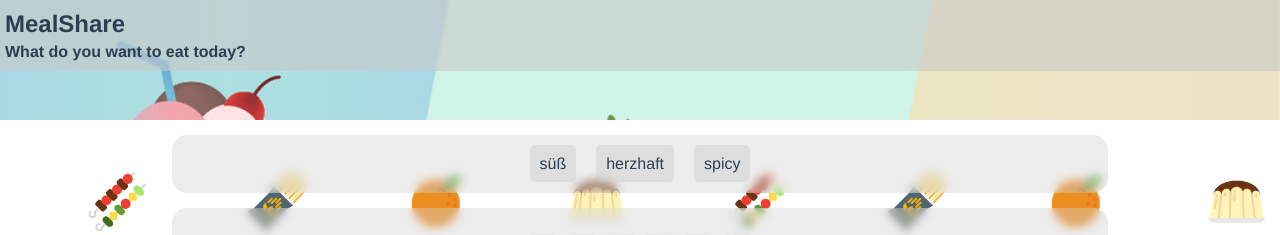
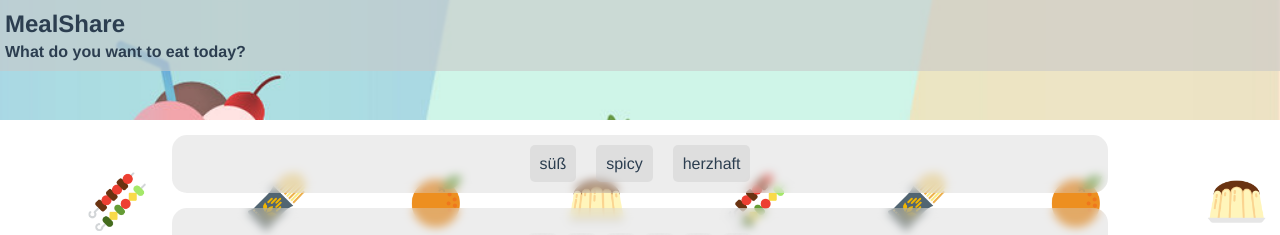
Before and after one commit to radiales/pbo, a Vue app in the folder pbo-project/: page /#/ in a window 1280 px wide. Shown: the top 235 px of the page. Built offline with nearby package versions, Linux system fonts and the light colour scheme.

Commit message:
Refactored taste buttons to Vue iteration. Kept old version as comment.

```diff
--- a/pbo-project/src/components/Home.vue
+++ b/pbo-project/src/components/Home.vue
@@ -2,13 +2,16 @@
 	<div class="landingPage">
 		<div>
 			<form class="tasteForm form">
-				<input type="radio" name="taste" value="suess" id="suess" v-model="taste">
+				<span v-for="(taste, id) in tastes" v-bind:key="id">
+					<input type="radio" v-bind:name="taste" v-bind:value="taste" v-bind:id="taste" v-model="tasteString">
+					<label v-bind:for="taste">{{ taste }}</label>
+				</span>
+				<!-- <input type="radio" name="taste" value="suess" id="suess" v-model="taste">
 				<label for="suess">süß</label>
 				<input type="radio" name="taste" value="herzhaft" id="herzhaft" v-model="taste">
 				<label for="herzhaft">herzhaft</label>
 				<input type="radio" name="taste" value="spicy" id="spicy" v-model="taste">
-				<label for="spicy">spicy</label>
-
+				<label for="spicy">spicy</label> -->
 			</form>
 			<form class="countForm form">
 				<div class="peopleCountWrapper" v-for="i in peopleCount" v-bind:key="i">
@@ -96,7 +99,8 @@ export default {
 		doShow: this.show,
 		peopleCount: [1,2,3,4,5,6],
 		selectedPeopleCount: 0,
-		taste: "",
+		tasteString: "",
+		tastes:["süß", "spicy", "herzhaft"],
 		constraints: ["vegan", "veggie", "glutenfree", "lactosefree"],
 		contraints:{
 			vegan: false,
```
